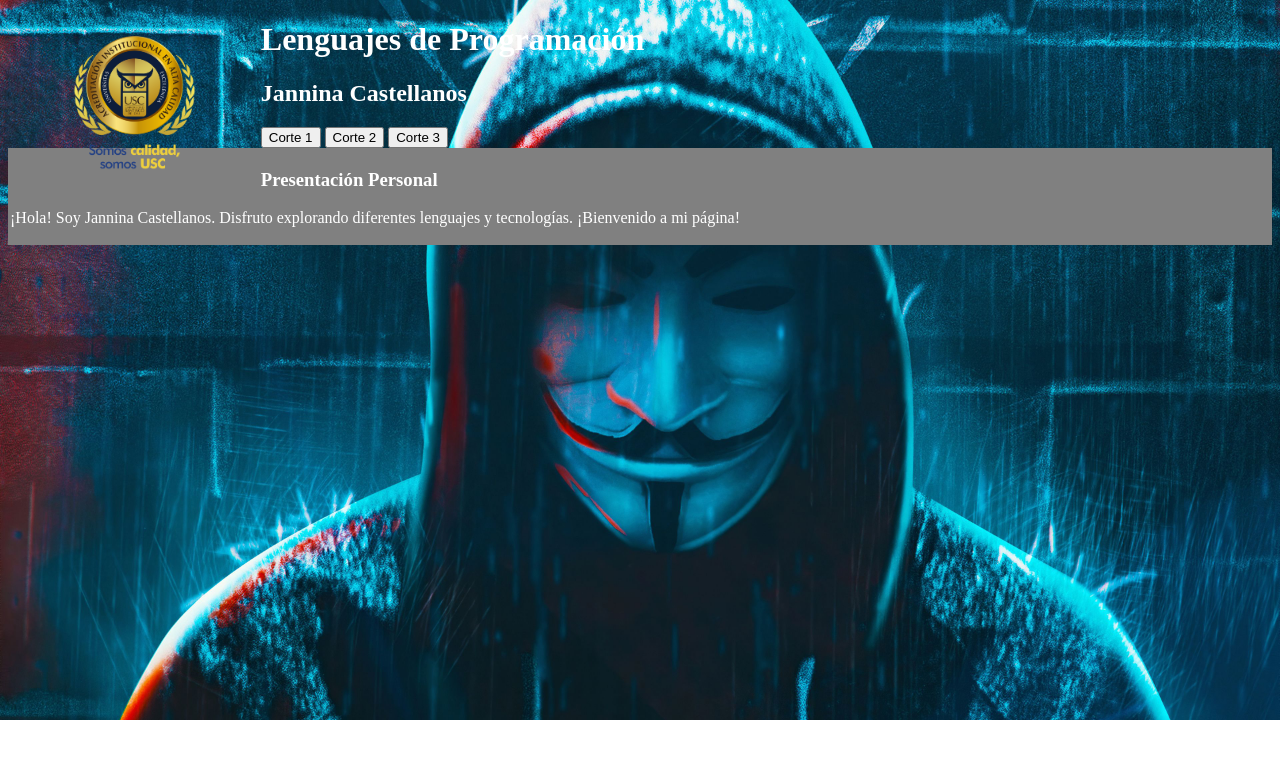
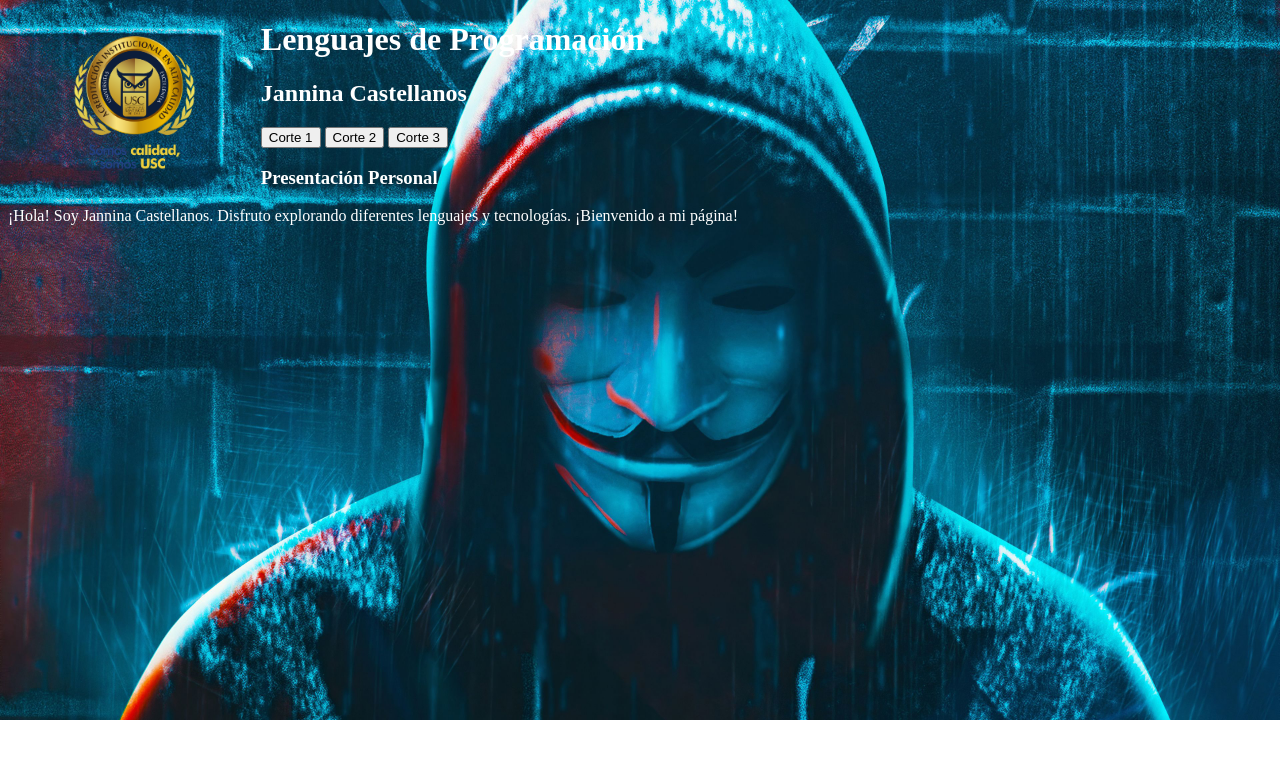
Before and after one commit to Dracarys0320/janina.github.io, a plain HTML site: page index.html in a window 1280 px wide. Drawn offline with Linux system fonts and the light colour scheme.

Commit message:
Update index.html

```diff
--- a/index.html
+++ b/index.html
@@ -13,9 +13,7 @@ body {
   float: left;
   width: 20%;
 }
-#presentacion {
-  background-color: gray;
-  padding: 2px;
+
 }
 </style>
 </head>
```
